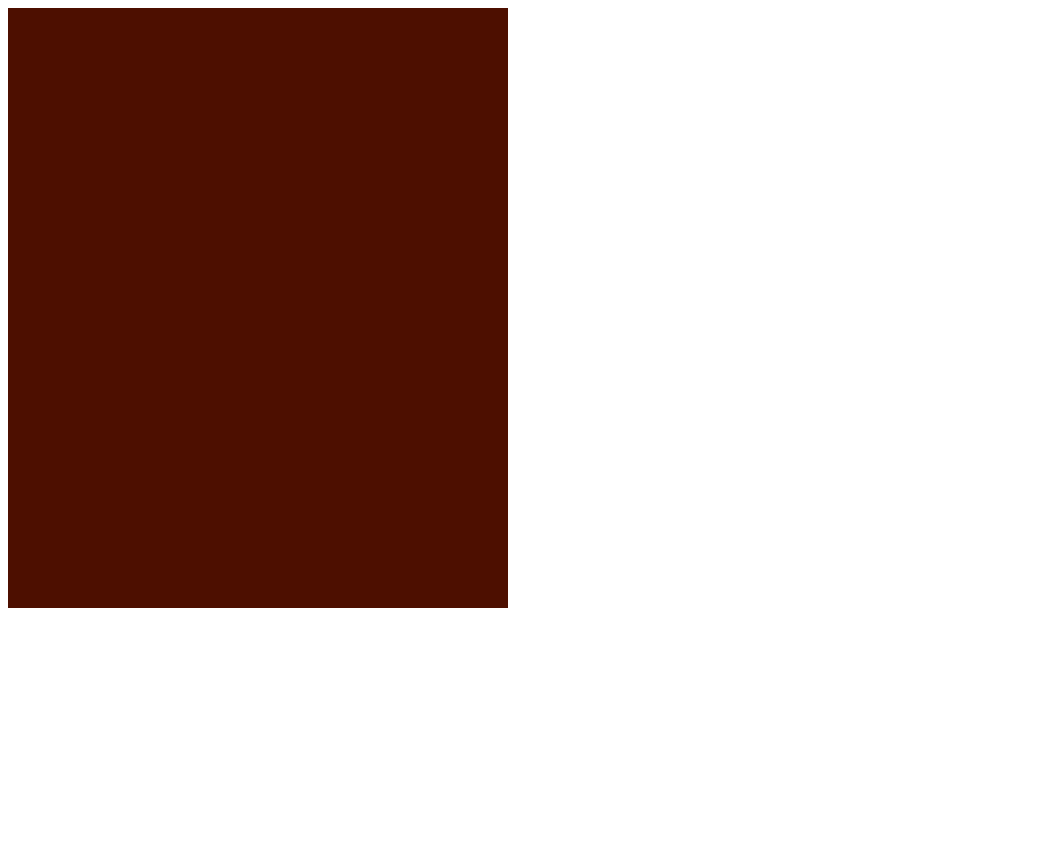
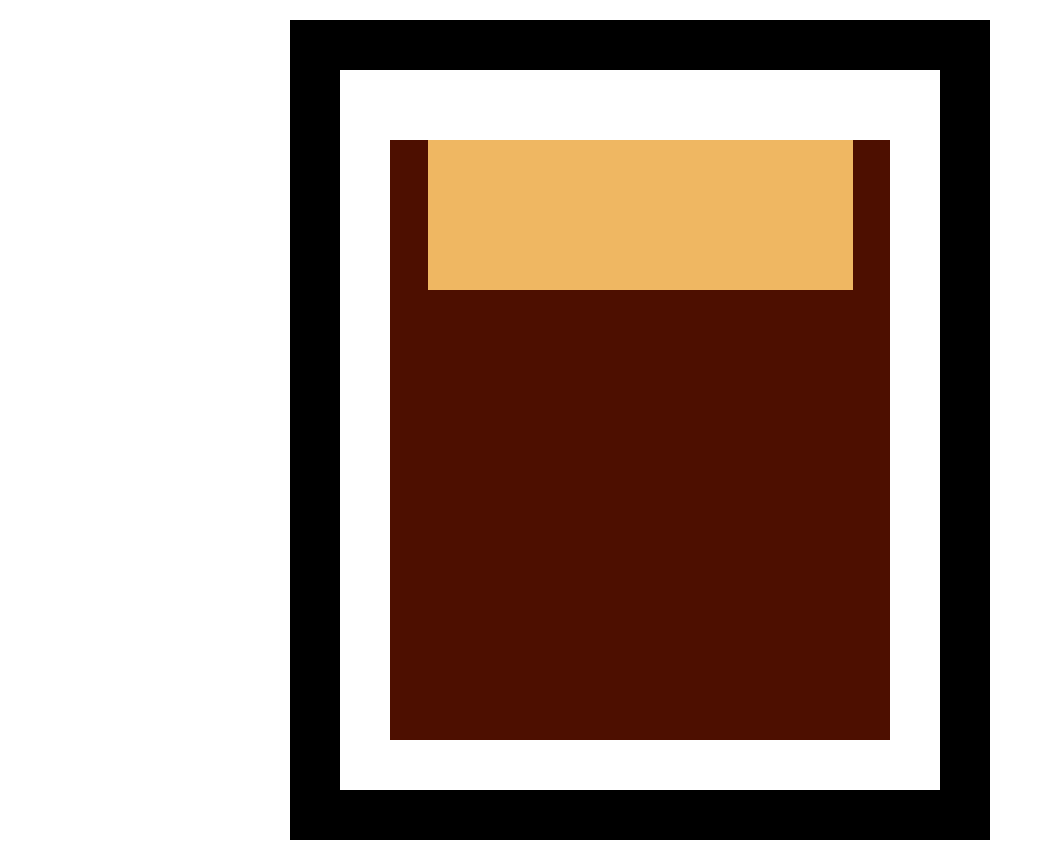
Before and after one commit to susana-vargas/box-model, a plain HTML site: page index.html in a window 1280 px wide. Shown: the whole page, without its empty margins (0-1045 px from the left). Before the commit the page ends 800 px from the top, so only its background shows below. Drawn offline with Linux system fonts and the light colour scheme.

Commit message:
segundo commit: border,padding y anchura realizado

```diff
--- a/index.html
+++ b/index.html
@@ -6,6 +6,7 @@
     <link rel="stylesheet" href="styles.css">
 </head>
 <body>
-    <div class="canvas"></div>
+    <div class="frame"><div class="canvas"><div class="one"></div>
+</div>
 </body>
 </html>
--- a/styles.css
+++ b/styles.css
@@ -3,3 +3,16 @@
     height: 600px;
     background-color: #4d0f00;
 }
+.frame {
+    border: 50px solid black;
+    width: 500px;
+    padding: 50px;
+    margin-top: 20px;
+    margin: 20px auto;
+}
+.one {
+    width: 425px;
+    height: 150px;
+    background-color: #efb762;
+    margin: 20px auto;
+}
```
